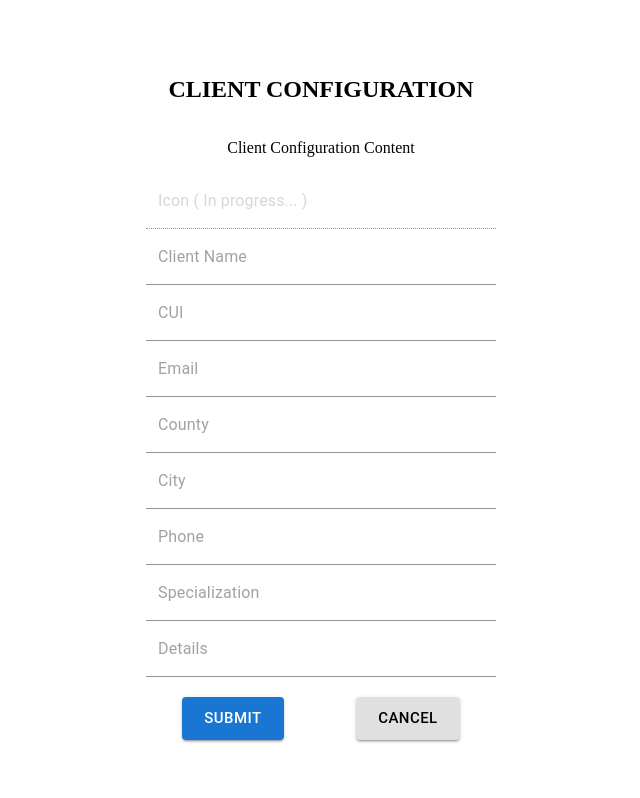
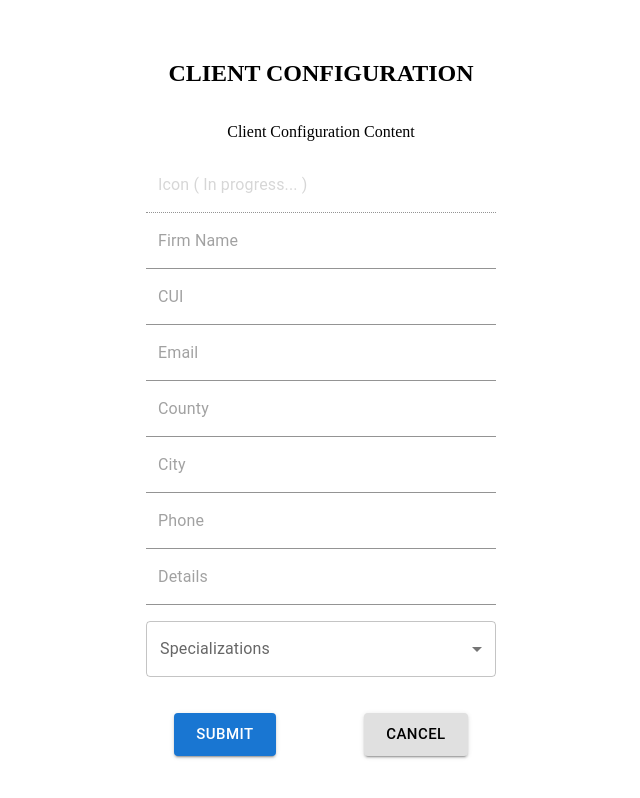
Before and after one commit to Tarny94/energy-now-fe, a React (Create React App) app in the folder energy-now/: page / in a window 1280 px wide. Shown: the whole page, without its empty margins (319-959 px from the left). Built offline with nearby package versions, Linux system fonts and the light colour scheme.

Commit message:
Made key enter work for loggin page & created client configuration page with the specific elements and styling part 2

```diff
--- a/energy-now/src/components/Input.tsx
+++ b/energy-now/src/components/Input.tsx
@@ -71,8 +71,7 @@ const InputComponent: React.FC<IInput> = ({onBlur, error = false, type, color, s
     endAdornment={endAdornment}
     error={error}
     onBlur={onBlur}
-
-    />;
+    />
 }
 
 export default InputComponent;
--- /dev/null
+++ b/energy-now/src/components/MultipleSelectCheck.tsx
@@ -0,0 +1,67 @@
+import * as React from 'react';
+import OutlinedInput from '@mui/material/OutlinedInput';
+import InputLabel from '@mui/material/InputLabel';
+import MenuItem from '@mui/material/MenuItem';
+import FormControl from '@mui/material/FormControl';
+import ListItemText from '@mui/material/ListItemText';
+import Select, { SelectChangeEvent } from '@mui/material/Select';
+import Checkbox from '@mui/material/Checkbox';
+
+
+interface IMultipleSelectCheckmarksProps {
+    labelId?: string;
+    id?: string;
+    inputLabelName?: string;
+    label?: string;
+    width?: number;
+    m?: number;
+    setSelectedItems: (value: string[]) => void;
+    selectedItems: string[];
+    items: string[];
+}
+
+export default function MultipleSelectCheckmarks({
+    inputLabelName = "Tag",
+    labelId = "demo-multiple-checkbox-label",
+    id = "demo-multiple-checkbox",
+    m = 1,
+    label = "Tag",
+    width = 300,
+    setSelectedItems,
+    selectedItems,
+    items
+}: IMultipleSelectCheckmarksProps) {
+
+  const handleChange = (event: SelectChangeEvent<typeof selectedItems>) => {
+      const {
+        target: { value },
+      } = event;
+      setSelectedItems(
+        typeof value === 'string' ? value.split(',') : value,
+      );
+  };
+
+  return (
+    <div>
+      <FormControl sx={{ m: {m}, width: width, margin: 2 }}>
+        <InputLabel id={id}>{inputLabelName}</InputLabel>
+        <Select
+          labelId={labelId}
+          id={id}
+          multiple
+          value={selectedItems}
+          onChange={handleChange}
+          input={<OutlinedInput label={inputLabelName} />}
+          renderValue={(selected) => selected.join(', ')}
+          >
+          {items.map((name) => (
+            <MenuItem key={name} value={name}>
+              <Checkbox checked={selectedItems.includes(name)} />
+              <ListItemText primary={name} />
+            </MenuItem>
+          ))}
+        </Select>
+      </FormControl>
+    </div>
+  );
+}
--- a/energy-now/src/pages/ClientConfiguration.tsx
+++ b/energy-now/src/pages/ClientConfiguration.tsx
@@ -1,10 +1,17 @@
-import React from "react";
+import React, { useEffect } from "react";
 import InputComponent from "../components/Input";
-import { Tab } from "@mui/material";
 import TabButton from "../components/Button";
 import "./styles/ClientConfiguration.scss";
+import { AuthContext } from "../context/AuthContext";
+import MultipleSelectCheckmarks from "../components/MultipleSelectCheck";
+import { SPECIALIZATIONS } from "../utils/constants/Const";
 
 const ClientConfiguration: React.FC = () => {
+    const {error} = React.useContext(AuthContext);
+
+    const [selectedSpecialisations, setSelectedSpecialisations] = React.useState<string[]>([]);
+
+
   return <div className="client-configuration-container">
     <h1 className="client-configuration-title">CLIENT CONFIGURATION</h1>
     <p>Client Configuration Content</p>
@@ -18,7 +25,7 @@ const ClientConfiguration: React.FC = () => {
             />
             <InputComponent
                 onChange={() => {}}
-                placeholder="Client Name"
+                placeholder="Firm Name"
                 required
                 type="text"
                 width={350}
@@ -55,14 +62,17 @@ const ClientConfiguration: React.FC = () => {
             />
             <InputComponent
                 onChange={() => {}}
-                placeholder="Specialization"
-                width={350}
-            />
-            <InputComponent
-                onChange={() => {}}
                 placeholder="Details"
                 type="text"
                 width={350}
+            />
+                        <MultipleSelectCheckmarks
+                  width={350}
+                  setSelectedItems={setSelectedSpecialisations}
+                  selectedItems={selectedSpecialisations}
+                  label="Specializations"
+                  items={SPECIALIZATIONS.length > 0 ? SPECIALIZATIONS : []}
+                  inputLabelName="Specializations"
             />
         </div>
         <div className="client-configuration-buttons">
--- /dev/null
+++ b/energy-now/src/utils/constants/Const.ts
@@ -0,0 +1,7 @@
+import React from "react";
+
+
+export const SPECIALIZATIONS =
+[
+    'Interventie', 'Mentenanta', 'Proiectare', 'Consultanta', 'Energie Verde'
+];
```
